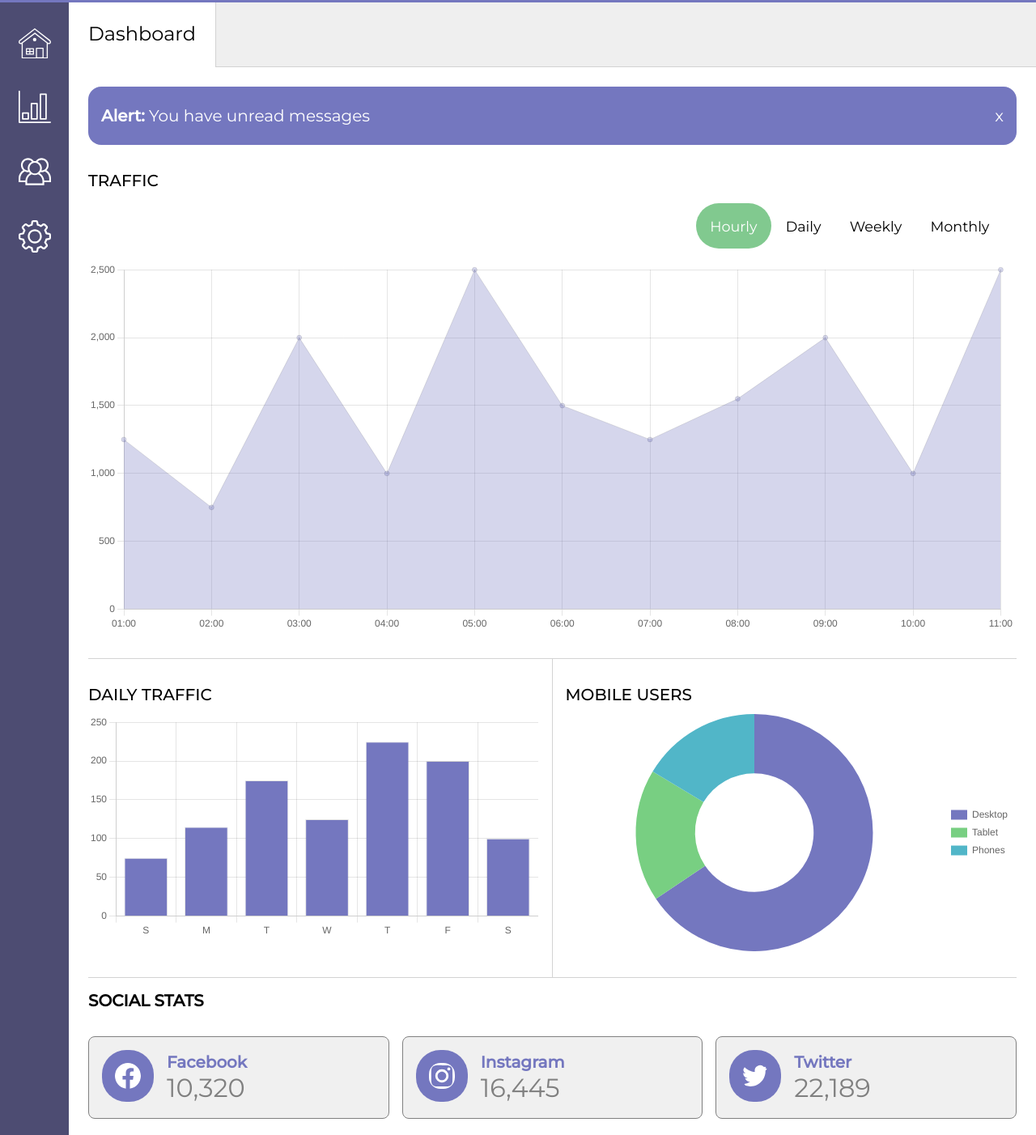
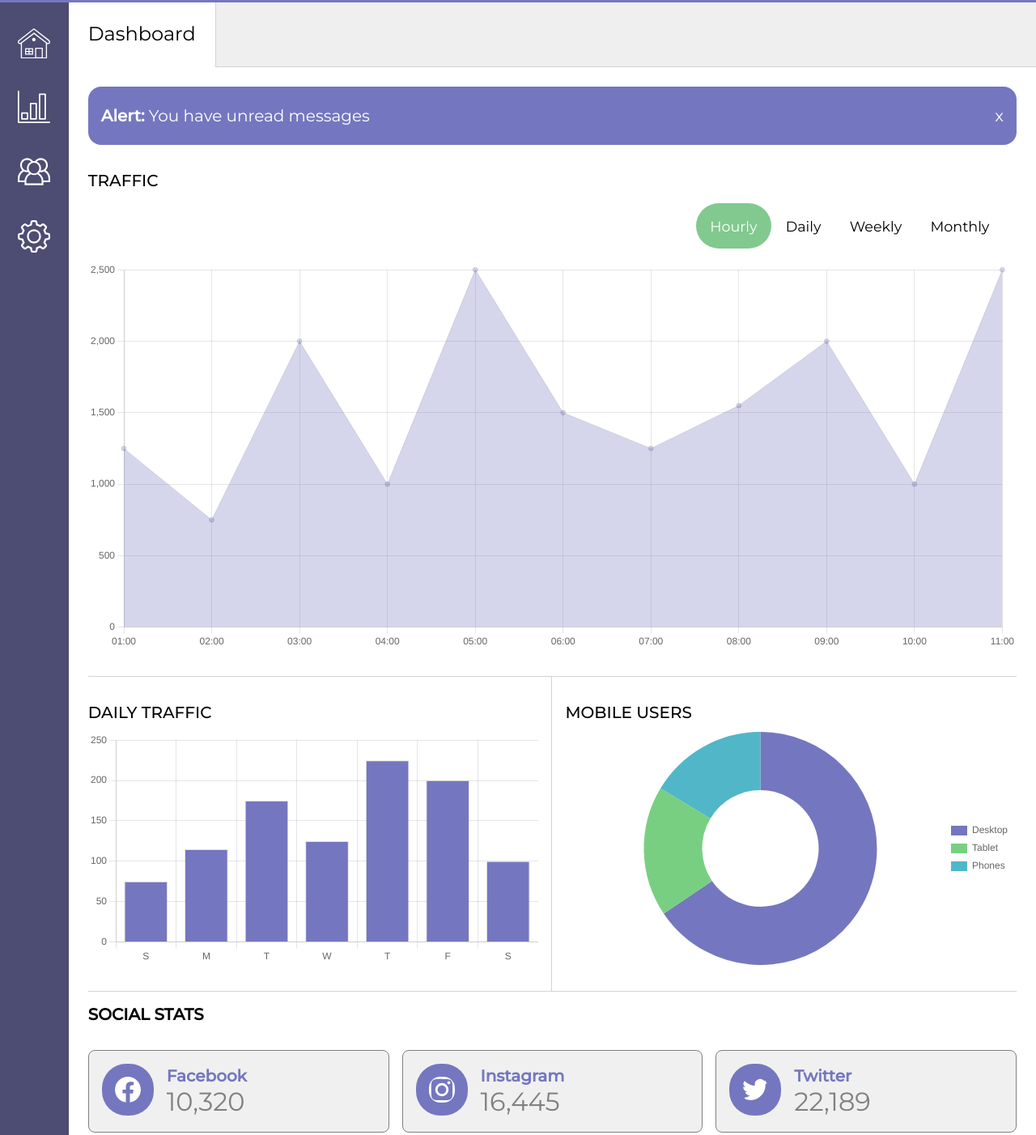
Before and after one commit to anish-chopra/webapp-dashboard, a plain HTML site: page index.html in a window 1280 px wide. Shown: the part 105-1507 px from the top of the page at 81% size. Drawn offline with nearby package versions, Linux system fonts and the light colour scheme.

Commit message:
fix mobile responsiveness issue

```diff
--- a/index.html
+++ b/index.html
@@ -421,6 +421,7 @@ let trafficOptions = {
    animation: {
      duration: 0
    },
+   maintainAspectRatio: false,
 scales: { y: {
        beginAtZero: true
      }
@@ -446,6 +447,7 @@ const dailyData =  {
       borderWidth: 1
 }] };
 const dailyOptions = {
+  maintainAspectRatio: false,
   scales: {
     y: {
         beginAtZero: true
@@ -476,6 +478,7 @@ const mobileData = {
 };
 
 const mobileOptions = {
+  maintainAspectRatio: false,
   aspectRatio: 1.9,
   plugins: {
     legend: {
--- a/styles.css
+++ b/styles.css
@@ -2,6 +2,13 @@
     box-sizing: border-box;
     margin: 0;
     font-family: 'Montserrat', sans-serif;
+}
+
+
+.widget-container-full, .widget-container-half {
+    position: relative;
+    margin: auto;
+    height: 15rem;
 }
 
 .grid-container {
@@ -369,11 +376,26 @@ nav {
     }
 @media (min-width: 768px) {
 
+    #mobile-chart {
+        margin-left: 1rem;
+    }
+
+    .widget-container-full{
+        position: relative;
+        height: 25rem;
+        width: 100%;
+    }
+
+    .widget-container-half{
+        position: relative;
+        height: 18rem;
+    }
+
     .traffic-nav {
         justify-content: flex-end;
     }
     .grid-container {
-      grid-template-columns: 85px 1fr;
+      grid-template-columns: 5.3rem 1fr;
       grid-template-areas:
         "header header"
         "navigation main";
@@ -449,6 +471,11 @@ nav {
         margin-left: 1rem;
     }
     @media (min-width: 1024px) {
+        .widget-container-full{
+        position: relative;
+        height: 30rem;
+        width: 100%;
+    }
         .email {
             font-size: 14px;
         }
```
